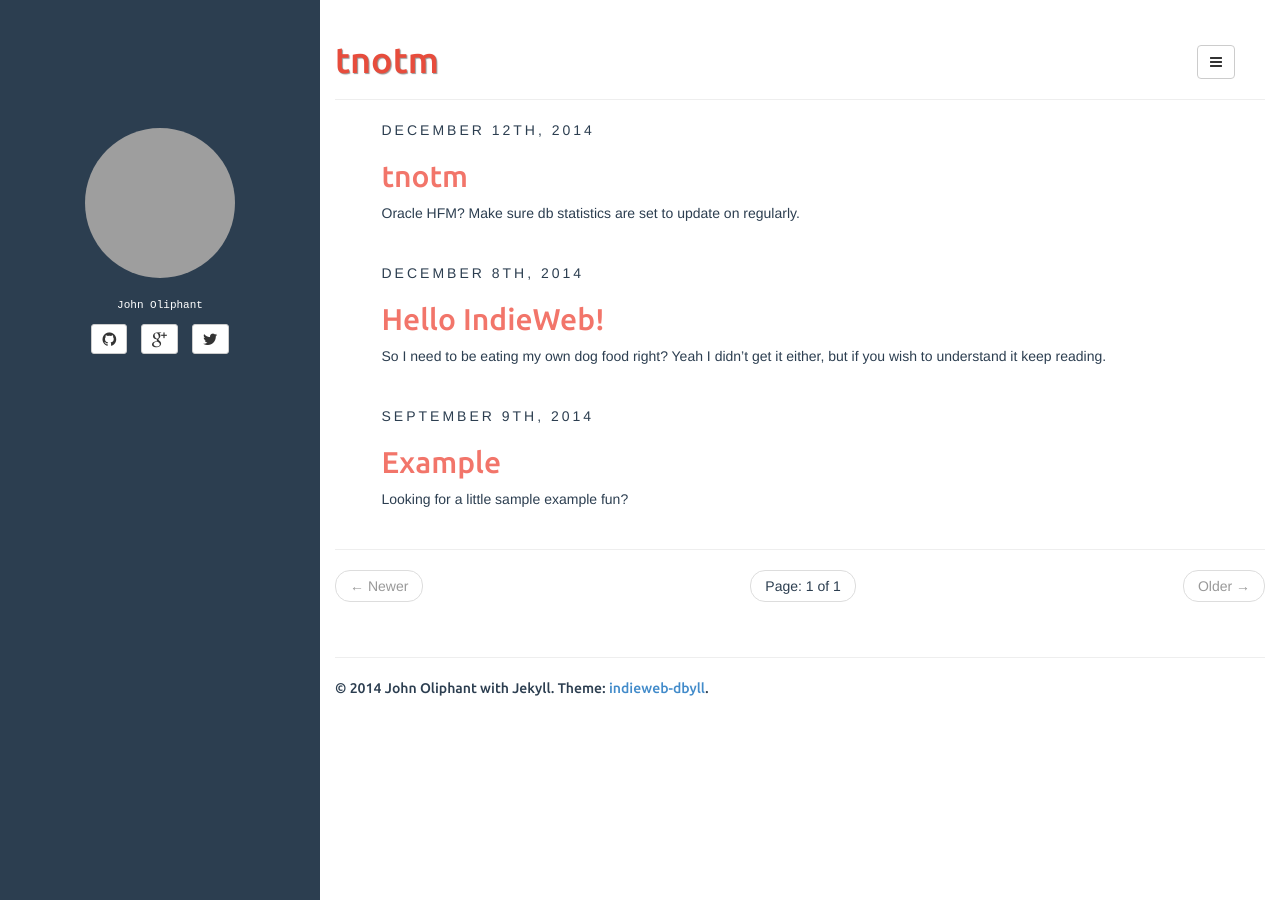
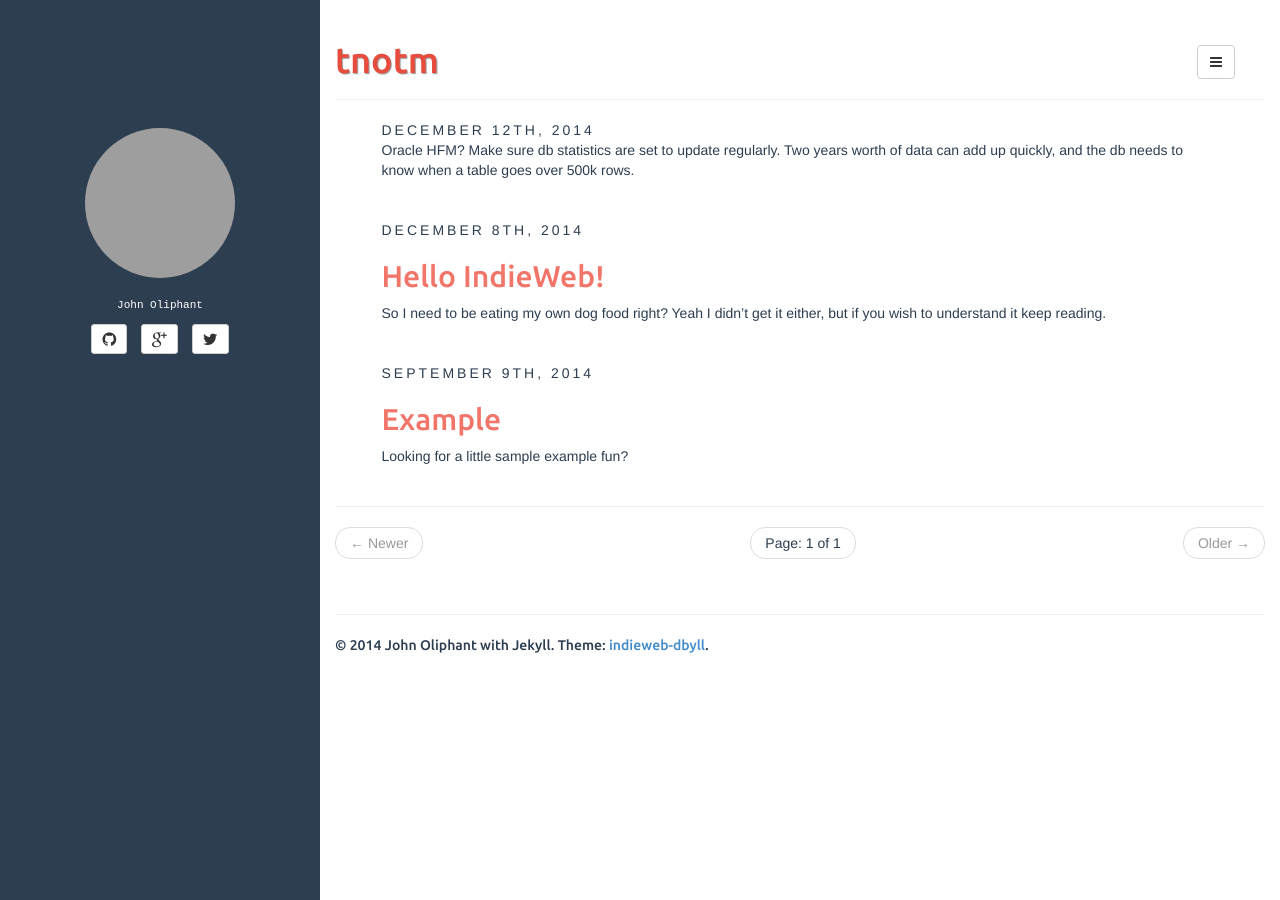
Before and after one commit to tnotm/tnotm.github.io, a Jekyll site: the page built from index.html, in a window 1280 px wide. Built offline with Jekyll 4.4.1, drawn with Linux system fonts in a browser that asks for light colours; the list of posts is cut into pages by our own code; grey boxes are pictures that could not be loaded.

Commit message:
updated how notes are displayed on homepage

```diff
--- a/_posts/2014-12-12-notes-01.md
+++ b/_posts/2014-12-12-notes-01.md
@@ -3,4 +3,4 @@ layout: post
 categories: [notes]
 fullview: true
 ---
-Oracle HFM? Make sure db statistics are set to update on regularly.
+Oracle HFM? Make sure db statistics are set to update regularly.  Two years worth of data can add up quickly, and the db needs to know when a table goes over 500k rows.
--- a/index.html
+++ b/index.html
@@ -19,9 +19,12 @@ tagline:
     {{ post.date | date: "%Y" }}
   </span>
 
+{% if post.categories contains "notes" %}
+{% else %}
   <h2>
-    <a href="{{ site.BASE_PATH }}{{ post.url }}">{{ post.title }}</a>
+     <a href="{{ site.BASE_PATH }}{{ post.url }}">{{ post.title }}</a>
   </h2>
+{% endif %}
 
   <div>
     {% if post.fullview %}
```
